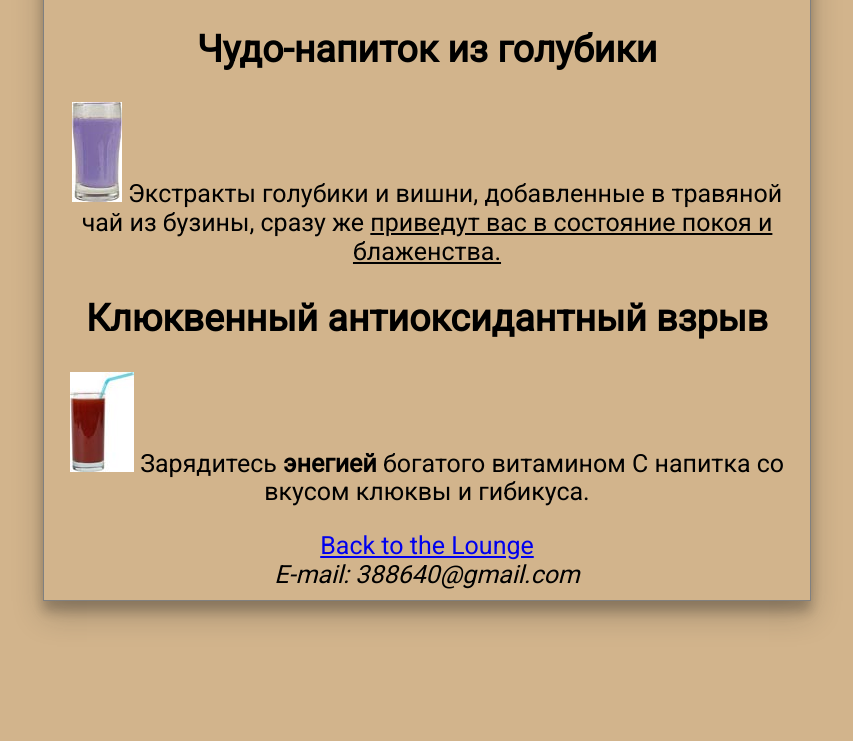
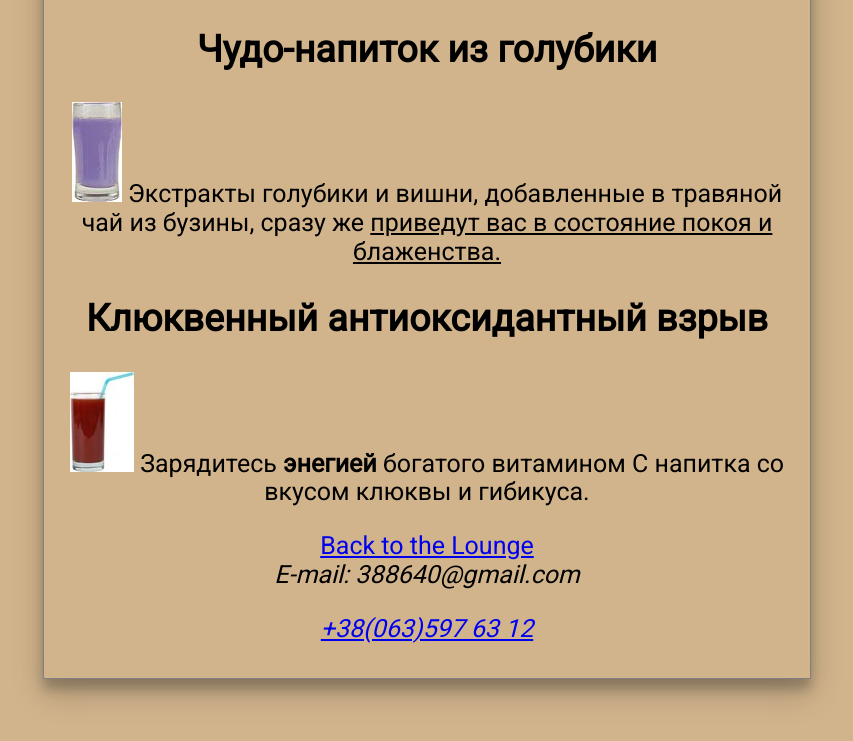
Before and after one commit to Kuchinskiy/Practical-Tasks-JS, a plain HTML site: page index.html in a window 1280 px wide. Shown: the part 903-1644 px from the top of the page, without its empty margins (213-1066 px from the left). Drawn offline with Linux system fonts and the light colour scheme.

Commit message:
link&attributes

```diff
--- a/index.html
+++ b/index.html
@@ -88,8 +88,14 @@
             >
           </span>
 
-          <address>E-mail: 388640@gmail.com</address>
-
+          <footer>
+            <address>
+              E-mail: 388640@gmail.com
+              <p>
+                <a href="tel:+380635976312">+38(063)597 63 12</a>
+              </p>
+            </address>
+          </footer>
         </section>
       </article>
     </main>
```
